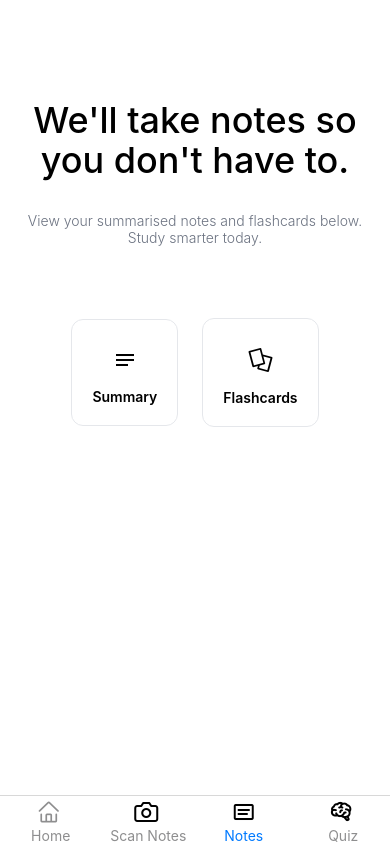
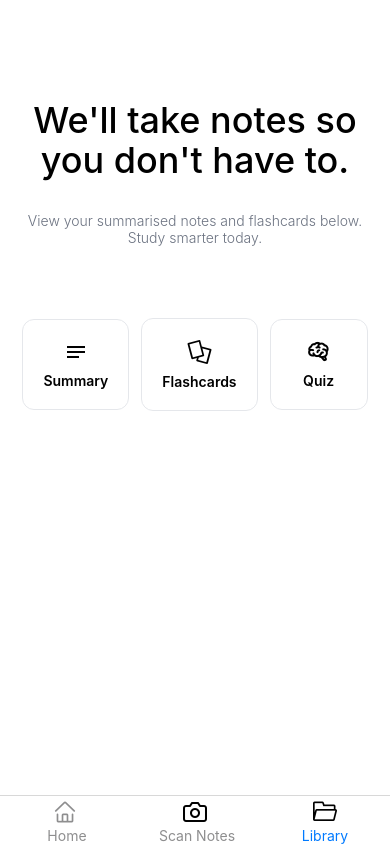
Before and after one commit to l-quincy01/StudyBru, a React Native app in the folder client/: screen /Notes in a window 390 px wide. Built offline with nearby package versions, Linux system fonts and the light colour scheme.

Commit message:
Feat: Core changes

```diff
--- a/client/src/Navigation/AppNavigator.js
+++ b/client/src/Navigation/AppNavigator.js
@@ -56,30 +56,26 @@ function AppNavigator() {
           name="Notes"
           options={{
             tabBarLabel: ({ color }) => (
-              <Text style={{ color: color }}>Notes</Text>
+              <Text style={{ color: color }}>Library</Text>
             ),
             tabBarIcon: ({ color, size }) => (
-              <MaterialCommunityIcons
-                name="card-text-outline"
-                size={24}
-                color="black"
-              />
+              <AntDesign name="folderopen" size={24} color="black" />
             ),
           }}
           component={MagicNotesStack}
         />
-        <Tab.Screen
-          name="Quiz"
+        {/* <Tab.Screen
+          name="Library"
           options={{
             tabBarLabel: ({ color }) => (
               <Text style={{ color: color }}> Quiz</Text>
             ),
             tabBarIcon: ({ color, size }) => (
-              <MaterialCommunityIcons name="brain" size={24} color="black" />
+              <AntDesign name="folderopen" size={24} color="black" />
             ),
           }}
           component={QuizStack}
-        />
+        /> */}
       </Tab.Navigator>
     </NavigationContainer>
   );
--- a/client/src/Navigation/MagicNotesStack.js
+++ b/client/src/Navigation/MagicNotesStack.js
@@ -6,6 +6,7 @@ import EndScreen from "../Screens/EndScreen";
 import MagicNotes from "../Screens/MagicNotes";
 import NotesScreen from "../Screens/NotesScreen";
 import SummaryScreen from "../Screens/SummaryScreen";
+import QuestionsScreen from "../Screens/QuestionsScreen";
 
 const Stack = createNativeStackNavigator();
 
@@ -20,6 +21,8 @@ function MagicNotesStack() {
       <Stack.Screen name="Notes" component={NotesScreen} />
       <Stack.Screen name="Summary" component={SummaryScreen} />
       <Stack.Screen name="Flashcards" component={MagicNotes} />
+      <Stack.Screen name="Quiz" component={QuestionsScreen} />
+      <Stack.Screen name="End" component={EndScreen} />
       {/* <Stack.Screen name="Summaries" component={MagicNotes} /> */}
     </Stack.Navigator>
   );
--- a/client/src/Screens/NotesScreen.js
+++ b/client/src/Screens/NotesScreen.js
@@ -9,7 +9,7 @@ import {
 } from "react-native";
 import tw from "twrnc";
 import * as Progress from "react-native-progress";
-import { FontAwesome5 } from "@expo/vector-icons";
+import { FontAwesome5, MaterialCommunityIcons } from "@expo/vector-icons";
 import { FlashCardsContext } from "../config/FlashCardsContext";
 import FontAwesome6 from "@expo/vector-icons/FontAwesome6";
 import { AntDesign } from "@expo/vector-icons";
@@ -45,33 +45,34 @@ const NotesScreen = ({ navigation }) => {
         </Text>
 
         <View
-          style={tw`flex flex-row gap-x-6 items-center justify-center mt-10  `}
+          style={tw`flex flex-row gap-x-3 items-center justify-center mt-10  `}
         >
           <Pressable
             onPress={() => navigation.navigate("Summary")}
             style={tw`gap-y-2 flex text-center justify-center items-center border border-gray-200 py-5 px-5 rounded-xl`}
           >
-            <View style={tw`p-2`}>
+            <View style={tw``}>
               <MaterialIcons name="notes" size={24} color="black" />
             </View>
             <Text style={tw`text-left font-semibold text-md`}>Summary</Text>
-
-            {/* <Text style={tw`text-center font-light text-xs`}>
-
-          </Text> */}
           </Pressable>
           <Pressable
             onPress={() => navigation.navigate("Flashcards")}
             style={tw`gap-y-2 flex text-center justify-center items-center border border-gray-200 py-5 px-5 rounded-xl`}
           >
-            <View style={tw`p-2`}>
+            <View style={tw``}>
               <Entypo name="documents" size={24} color="black" />
             </View>
             <Text style={tw`text-left font-semibold text-md`}>Flashcards</Text>
-
-            {/* <Text style={tw`text-center font-light text-xs`}>
-
-          </Text> */}
+          </Pressable>
+          <Pressable
+            onPress={() => navigation.navigate("Quiz")}
+            style={tw`gap-y-2 flex text-center justify-center items-center border border-gray-200 py-5 px-5 rounded-xl`}
+          >
+            <View style={tw`px-4`}>
+              <MaterialCommunityIcons name="brain" size={24} color="black" />
+            </View>
+            <Text style={tw`text-left font-semibold text-md`}>Quiz</Text>
           </Pressable>
         </View>
       </View>
--- a/client/src/Screens/SummaryScreen.js
+++ b/client/src/Screens/SummaryScreen.js
@@ -43,17 +43,27 @@ const SummaryScreen = ({ navigation }) => {
           <Text style={tw`text-3xl font-semibold`}> Notes Summary</Text>
           <View style={tw`border-b border border-gray-200 w-1/2`}></View>
           {/* Buttons */}
+
           <View style={tw`flex flex-row gap-x-3`}>
-            <View style={tw` p-2 border border-2 rounded-full`}>
+            <Pressable
+              onPress={() => navigation.navigate("Flashcards")}
+              style={tw` p-2 border border-2 rounded-full`}
+            >
               <Entypo name="documents" size={24} color="black" />
-            </View>
+            </Pressable>
 
-            <View style={tw` p-2 border border-2 rounded-full`}>
+            {/* <Pressable
+              onPress={() => navigation.navigate("Flashcards")}
+              style={tw` p-2 border border-2 rounded-full`}
+            >
               <AntDesign name="question" size={24} color="black" />
-            </View>
-            <View style={tw` p-2 border border-2 rounded-full`}>
+            </Pressable> */}
+            <Pressable
+              onPress={() => navigation.navigate("Quiz")}
+              style={tw` p-2 border border-2 rounded-full`}
+            >
               <MaterialCommunityIcons name="brain" size={24} color="black" />
-            </View>
+            </Pressable>
           </View>
 
           <View>
```
